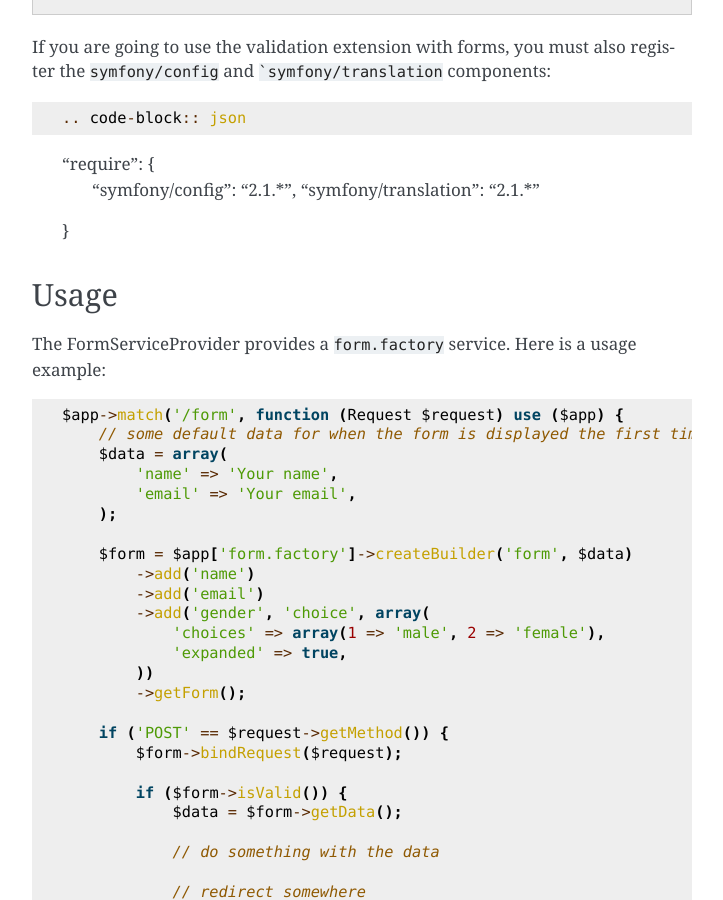
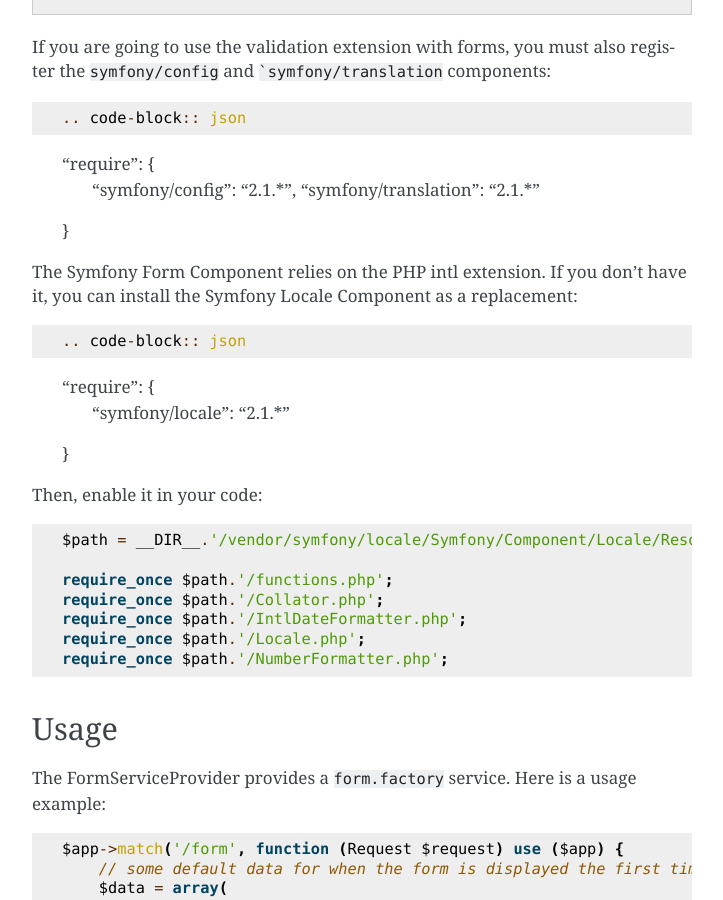
Before and after one commit to silexphp/Silex, a Sphinx documentation site: the page built from doc/providers/form.rst, in a window 1280 px wide and 900 px high, scrolled down 880 px. Shown: the whole window, without its empty margins (388-1111 px from the left). Built offline with Sphinx 7.4.7, drawn with Linux system fonts in a browser that asks for light colours.

Commit message:
added a note about the locale component in the form docs

```diff
--- a/doc/providers/form.rst
+++ b/doc/providers/form.rst
@@ -55,6 +55,25 @@
         "symfony/config": "2.1.*",
         "symfony/translation": "2.1.*"
     }
+
+The Symfony Form Component relies on the PHP intl extension. If you don't have
+it, you can install the Symfony Locale Component as a replacement::
+
+.. code-block:: json
+
+    "require": {
+        "symfony/locale": "2.1.*"
+    }
+
+Then, enable it in your code::
+
+    $path = __DIR__.'/vendor/symfony/locale/Symfony/Component/Locale/Resources/stubs';
+
+    require_once $path.'/functions.php';
+    require_once $path.'/Collator.php';
+    require_once $path.'/IntlDateFormatter.php';
+    require_once $path.'/Locale.php';
+    require_once $path.'/NumberFormatter.php';
 
 Usage
 -----
```
